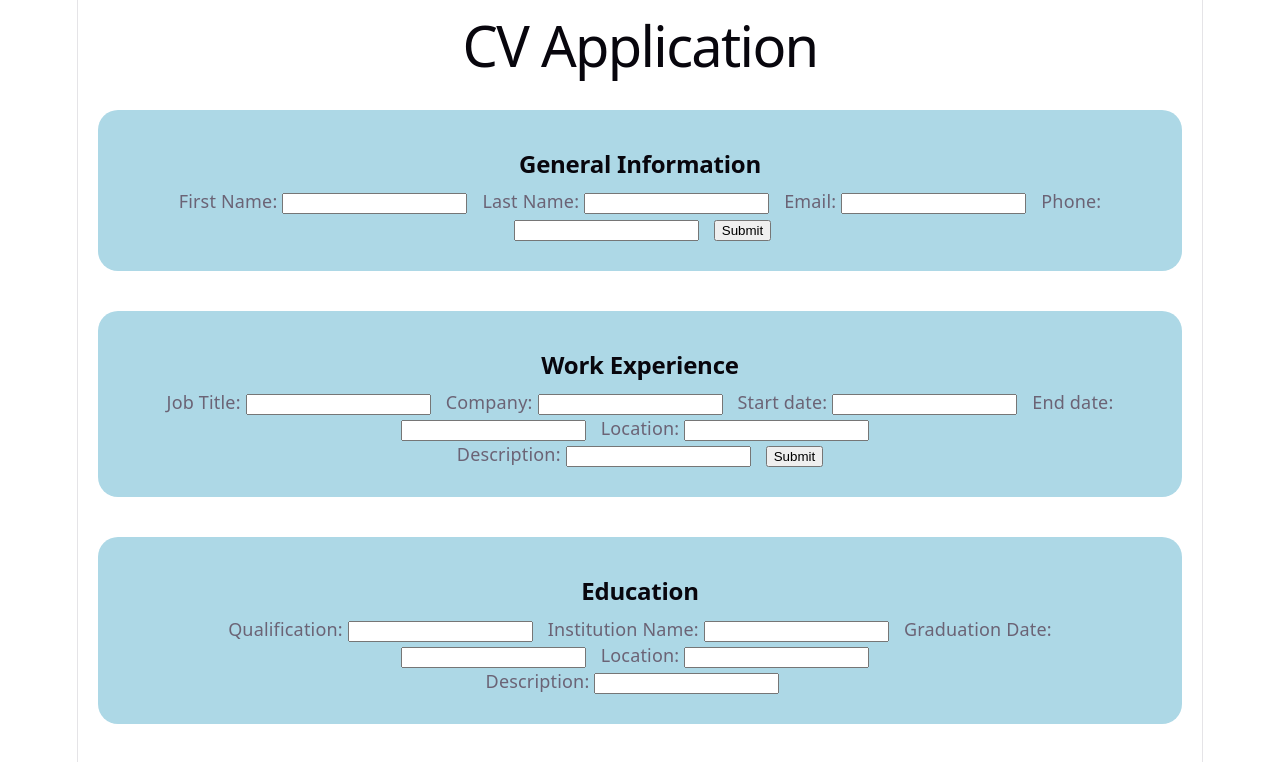
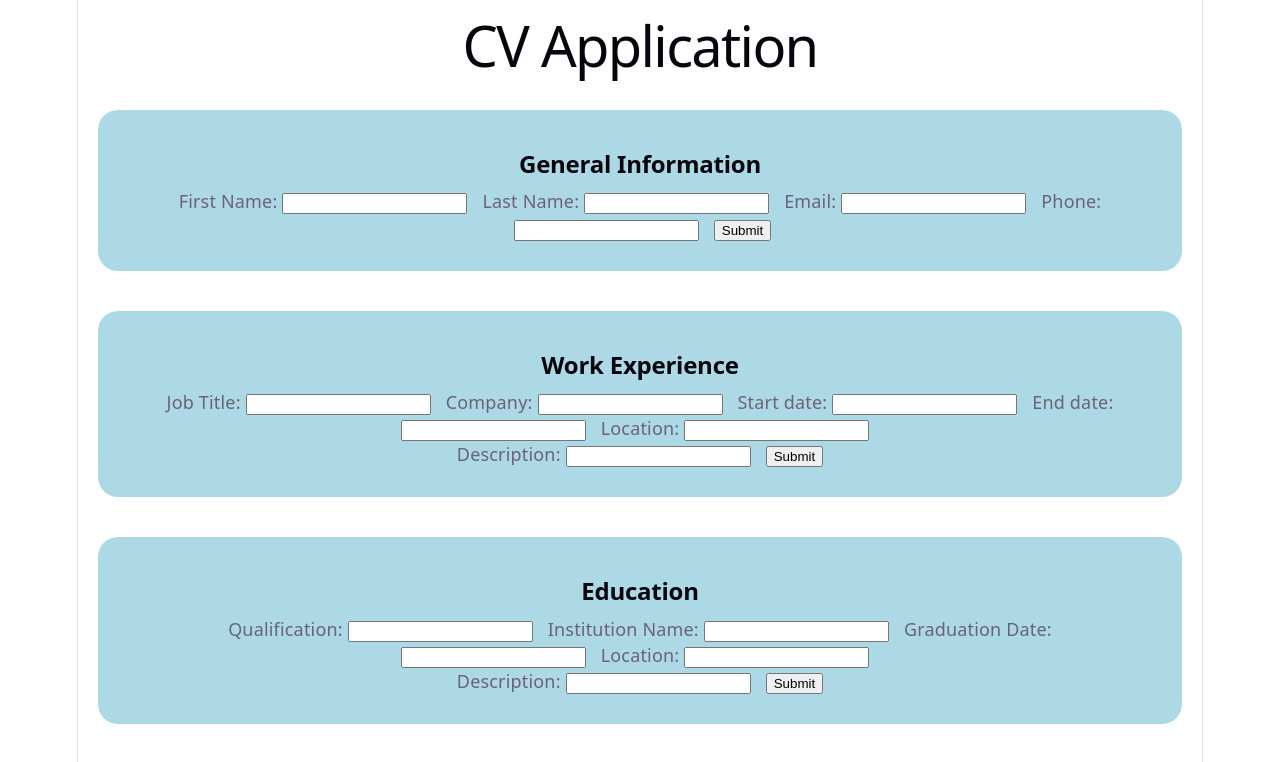
Before and after one commit to AleixMJ/TOP---Project-CV-Application, a React (Vite) app: page / in a window 1280 px wide. Shown: the top 762 px of the page. Built offline with nearby package versions, Linux system fonts and the light colour scheme.

Commit message:
feat: added toogle of Edit and preview of education component

```diff
--- a/src/components/Education.jsx
+++ b/src/components/Education.jsx
@@ -5,15 +5,24 @@ export default function Education() {
     const [details, setDetails] = useState({
         qualification: '', institution: '', description: '', location:'', graduation:'current'});
 
+    const [isEditing, setIsEditing] = useState(true);
+
     function handleChange(e) {
         const { name, value} = e.target;
         setDetails((prev) => ({...prev, [name]: value}))
     }
 
+    function handleSubmit(e) {
+        e.preventDefault();
+        setIsEditing(false);
+    }
+
     return (
         <div className="education-container">
+
                 <h2>Education</h2>
-            <div className='job-card'>
+                 {isEditing ? (
+                <form className='education-card'>
                     <div className='basic-info'>
                         <label>
                             Qualification:
@@ -61,9 +70,19 @@ export default function Education() {
                             value={details.value}
                             />
                         </label>
+                        <button type="submit" onClick={handleSubmit}>Submit</button>
+                </form>
+                ) : (
+                <div className='education-card preview'>
+                    <div className='education-title'>
+                        <h3>{details.qualification}</h3>
+                        <p>{details.graduation}</p>
                     </div>
-
-
+                    <p>{details.institution} {details.location && `, ${details.location}`}</p>
+                    <p>{details.description}</p>
+                    <button type="submit" onClick={() => setIsEditing(true)}>Edit</button>
+                </div>
+                )}
         </div>
     )
 }
--- a/src/styles/Education.css
+++ b/src/styles/Education.css
@@ -1,3 +1,5 @@
+/* Education.css*/
+
 .education-container {
     background-color: lightblue;
     padding: 30px;
@@ -14,3 +16,17 @@
 .education-container input {
     margin: 0 15px 0 5px;
 }
+
+.education-title {
+    display:flex;
+    justify-content: space-between;
+    align-items: center;
+    max-width: 400px;
+    margin: 0 auto;
+}
+
+.preview {
+  max-width: 400px;
+  margin: 0 auto;
+  text-align: left;
+}
```
Lines whose indentation alone changed are shown as unchanged.
